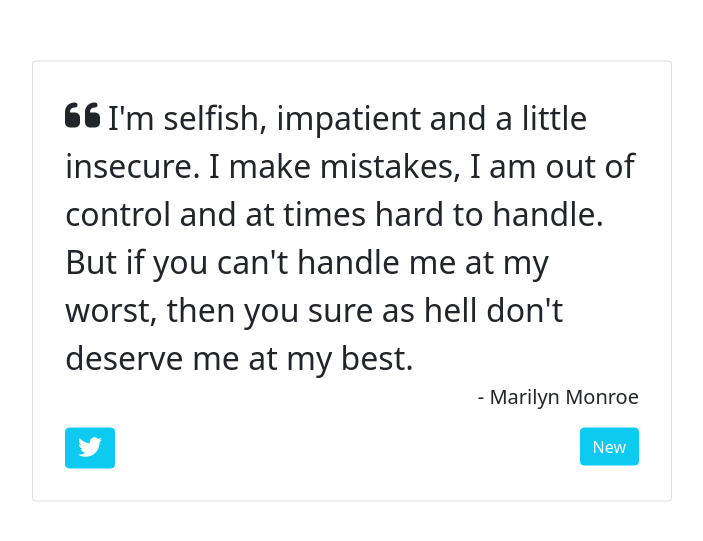
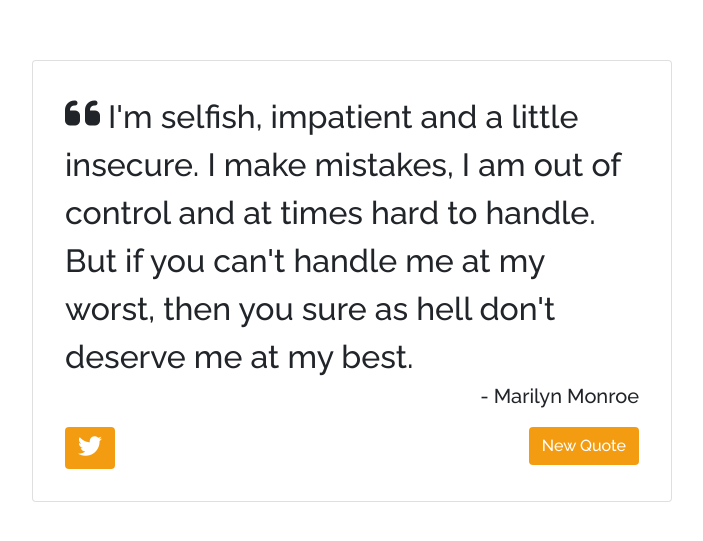
Before and after one commit to thaisfinck/quote-generator, a React (Create React App) app in the folder quote-generator/: page / in a window 1280 px wide. Shown: the part 119-660 px from the top of the page, without its empty margins (288-991 px from the left). Built offline with nearby package versions, Linux system fonts and the light colour scheme.

Commit message:
feat(quotegenerator): background-color change onclick

```diff
--- a/quote-generator/package.json
+++ b/quote-generator/package.json
@@ -6,6 +6,7 @@
     "@testing-library/jest-dom": "^5.16.4",
     "@testing-library/react": "^13.1.1",
     "@testing-library/user-event": "^13.5.0",
+    "jquery": "^3.6.0",
     "react": "^18.1.0",
     "react-dom": "^18.1.0",
     "react-scripts": "5.0.1",
--- a/quote-generator/public/index.html
+++ b/quote-generator/public/index.html
@@ -3,7 +3,6 @@
   <head>
     <meta charset="utf-8" />
     <meta name="viewport" content="width=device-width, initial-scale=1" />
-    <meta name="theme-color" content="#000000" />
     <meta
       name="quote generator"
       content="A random quote generator"
@@ -29,10 +28,14 @@
     >
     <!-- fonts -->
     <script src="https://kit.fontawesome.com/588e13b6ac.js" crossorigin="anonymous"></script>
+    <link rel="preconnect" href="https://fonts.googleapis.com">
+    <link rel="preconnect" href="https://fonts.gstatic.com" crossorigin>
+    <link href="https://fonts.googleapis.com/css2?family=Raleway:wght@500&display=swap" rel="stylesheet">
 
     <!-- bootstrap -->
     <link href="https://cdn.jsdelivr.net/npm/bootstrap@5.1.3/dist/css/bootstrap.min.css" rel="stylesheet" integrity="sha384-1BmE4kWBq78iYhFldvKuhfTAU6auU8tT94WrHftjDbrCEXSU1oBoqyl2QvZ6jIW3" crossorigin="anonymous">
     <script src="https://cdn.jsdelivr.net/npm/bootstrap@5.1.3/dist/js/bootstrap.min.js" integrity="sha384-QJHtvGhmr9XOIpI6YVutG+2QOK9T+ZnN4kzFN1RtK3zEFEIsxhlmWl5/YESvpZ13" crossorigin="anonymous"></script>
+
   </head>
   <body>
     <div id="root"></div>
--- a/quote-generator/src/Components/QuoteGenerator.js
+++ b/quote-generator/src/Components/QuoteGenerator.js
@@ -6,6 +6,7 @@ export default class QuoteGenerator extends React.Component {
     this.state = {
       quote: '',
       author: '',
+      color: '',
     };
     this.handleSubmit = this.handleSubmit.bind(this);
   }
@@ -16,6 +17,7 @@ export default class QuoteGenerator extends React.Component {
     this.setState({
       quote: '',
       author: '',
+      color: '',
     });
   }
 
@@ -37,19 +39,43 @@ export default class QuoteGenerator extends React.Component {
       {
         quote: 'The pessimist sees difficulty in every opportunity. The optimist sees opportunity in every difficulty.',
         author: 'Winston Churchill',
-      }
+      },
+      {
+        quote: 'Don\'t be afraid to give up the good to go for the great.',
+        author: 'John D. Rockefeller',
+      },
     ]
+
+    const colors = [
+      '#16a085',
+      '#27ae60',
+      '#2c3e50',
+      '#f39c12',
+      '#e74c3c',
+      '#9b59b6',
+      '#FB6964',
+      '#342224',
+      '#472E32',
+      '#BDBB99',
+      '#77B1A9',
+      '#73A857'
+    ]
+
     const selectedQuote = quotes[Math.floor(Math.random() * quotes.length)];
     const quote = selectedQuote.quote;
     const author = selectedQuote.author;
 
+    const selectedColor = colors[Math.floor(Math.random() * colors.length)];
+    const color = selectedColor;
+
     return (
       <div className="container-fluid">
+        <div style={{backgroundColor: color}} id="body">
           <div className="container card w-50 p-3 position-absolute top-50 start-50 translate-middle" id="quote-box">
             <div className="card-body">
               <div className="row">
                 <div className="col">
-                <i class="fas fa-quote-left fs-1 me-2"></i><span className="fs-2" id="text" >{quote}</span>
+                  <i className="fas fa-quote-left fs-1 me-2"></i><span className="fs-2" id="text" >{quote}</span>
                 </div>
               </div>
               <div className="row">
@@ -60,13 +86,14 @@ export default class QuoteGenerator extends React.Component {
               <div className="row">
                 <div className="col">
                 <a href="twitter.com/intent/tweet" id="tweet-quote">
-                <button className="btn btn-info">
+                  <button className="btn" style={{backgroundColor: color}}>
                   <i className="fab fa-twitter fs-4 text-white"></i>
                   </button>
                 </a>
                 </div>
                 <div className="col text-end">
-                <button className="btn btn-info text-white" id="new-quote" onClick={this.handleSubmit}>New</button>
+                  <button className="btn text-white" style={{backgroundColor: color}} id="new-quote" onClick={this.handleSubmit}>New Quote</button>
+                </div>
               </div>
             </div>
           </div>
--- a/quote-generator/src/index.css
+++ b/quote-generator/src/index.css
@@ -1,4 +1,4 @@
 
-#root {
-    background-color: aqua;
+#body {
+    font-family: 'Raleway', sans-serif;
 }
--- a/quote-generator/src/index.js
+++ b/quote-generator/src/index.js
@@ -1,6 +1,7 @@
 import React from 'react';
 import ReactDOM from 'react-dom/client';
 import App from './App';
+import './index.css';
 
 const root = ReactDOM.createRoot(document.getElementById('root'));
 root.render(
```
Also changed, not shown: 2 other files (tests, documents, lock files or other folders). Lines whose indentation alone changed are shown as unchanged.
